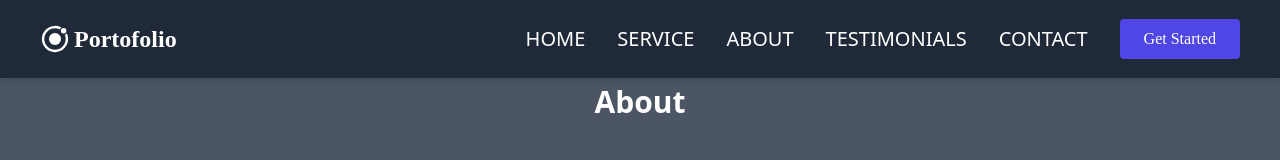
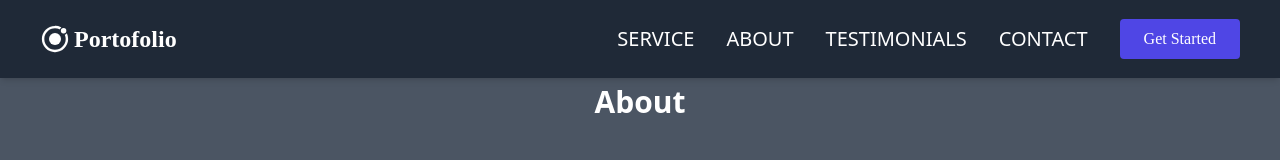
Before and after one commit to ArberTotraku/portofolio, a React (Create React App) app: page / in a window 1280 px wide. Shown: the top 160 px of the page. Built offline with nearby package versions, Linux system fonts and the light colour scheme.

Commit message:
a website is like a private house, It never finishes

```diff
--- a/src/components/Hamburger.jsx
+++ b/src/components/Hamburger.jsx
@@ -5,7 +5,7 @@ import Button from './Button.jsx';
 
 const Nav = () => {
     let Links =[
-      {name:"HOME",link:"#about"},
+
       {name:"SERVICE",link:"#services"},
       {name:"ABOUT",link:"#about"},
       {name:"TESTIMONIALS",link:"#testimonials"},
--- a/src/pages/About.jsx
+++ b/src/pages/About.jsx
@@ -23,7 +23,7 @@ const About = () => {
           <p  className="text-white text-center mt-4">
             Hi, I'm Arber Totraku and I live in Berlin, Germany. I am a passionate full stack web developer with a focus on creating
             user-friendly and visually appealing web applications. I have a
-            strong background in HTML, CSS, TailwindCss, Bootstrap, JavaScript, Typescript, Angular for Frontent technologies also NodeJs, ExpressJs and MongoDB for Backend.
+            strong background in HTML, CSS, TailwindCss, Bootstrap, JavaScript, Typescript, Angular for Frontent technologies also NodeJs, ExpressJs and NoSql (MongoDb) and SQL for Backend.
           </p>
           <p className="text-white text-center mt-4">
             In my free time, I enjoy traveling, swimming and playing chess. So if you think that you're better than me in chess, you are absolutely right. I am also a big fan of espresso. I think that espresso has the magic to turn coffee into code.
--- a/src/pages/Home.jsx
+++ /dev/null
@@ -1,9 +0,0 @@
-import React from 'react'
-
-const Home = () => {
-  return (
-    <div>Home</div>
-  )
-}
-
-export default Home
```
Also changed, not shown: 1 other file (tests, documents, lock files or other folders).
